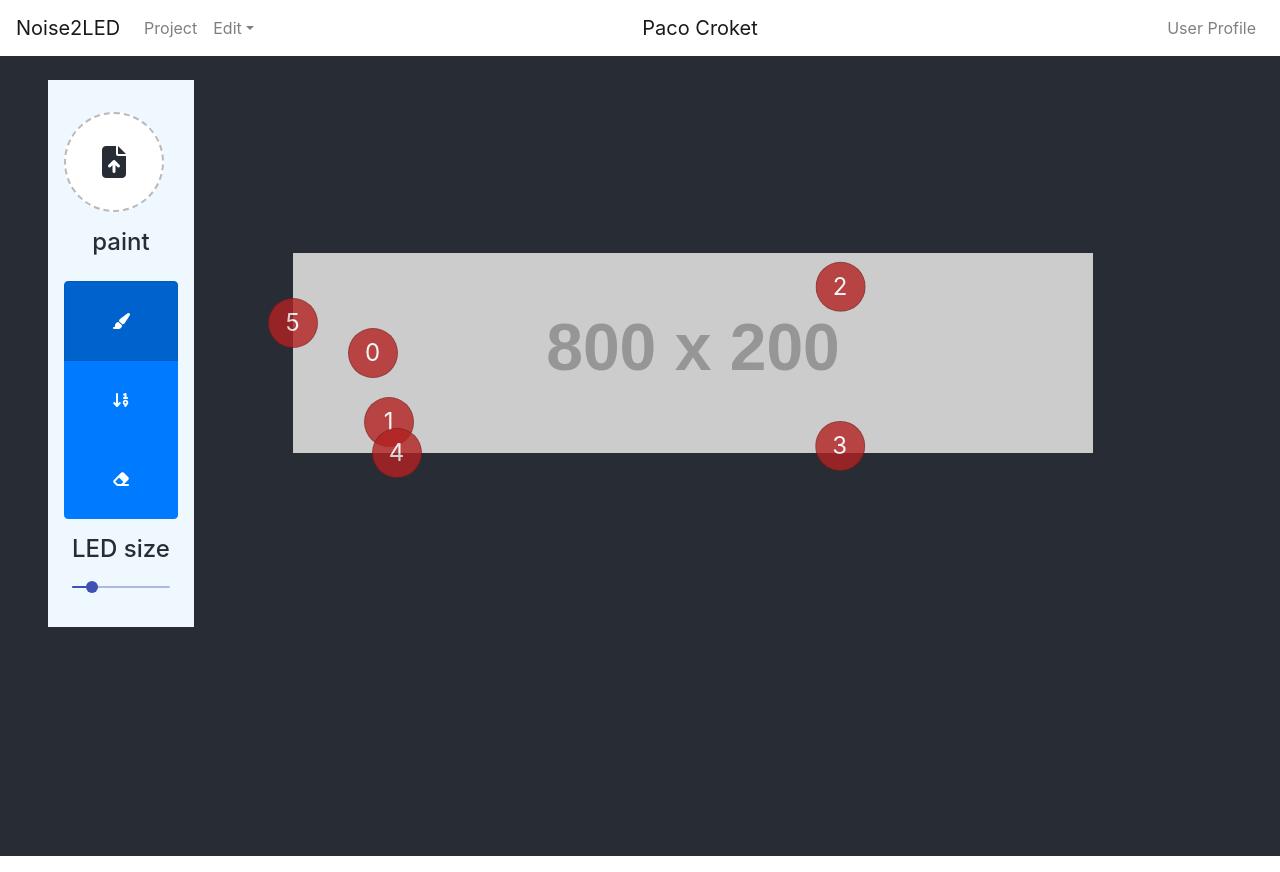
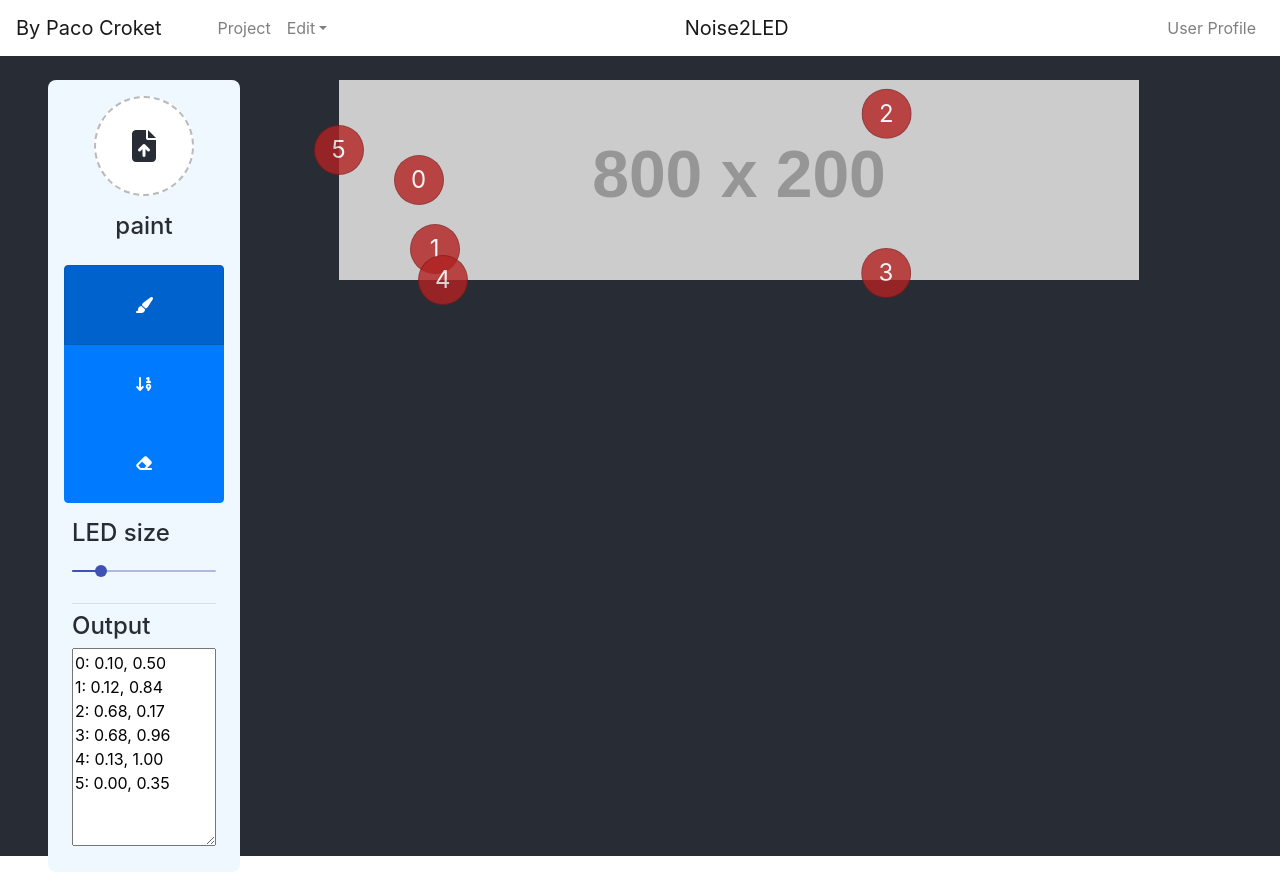
Before and after one commit to pacoCroket/coord-noise-simulation, a React (Create React App) app: page / in a window 1280 px wide. Built offline with nearby package versions, Linux system fonts and the light colour scheme.

Commit message:
output field feature

```diff
--- a/src/App.css
+++ b/src/App.css
@@ -43,7 +43,8 @@ body {
 /* EditTools */
 
 .editTools {
-  padding: 1rem 0;
+  padding: 0 0 1rem 0;
+  border-radius: 8px;
   color: #282c34;
   background-color: aliceblue;
   max-height: 100%;
@@ -87,6 +88,12 @@ body {
 
 #uploadImg {
   width: 100px;
+}
+
+.outputField {
+  /* height: 200px; */
+  /* width: 110px; */
+  font-size: 1rem;
 }
 
 /* End EditTools */
--- a/src/App.js
+++ b/src/App.js
@@ -67,9 +67,6 @@ class App extends Component {
   setLed = led2set => {
     const { x, y } = led2set;
 
-    led2set.x = x < 0 ? 0 : x > 1 ? 1 : x;
-    led2set.y = y < 0 ? 0 : y > 1 ? 1 : y;
-
     this.setState(prevState => {
       const updatedLeds = prevState.leds.map(led => {
         if (led.id === led2set.id) {
@@ -109,6 +106,7 @@ class App extends Component {
             <div className="row mx-auto">
               <div className="col-md-auto p-0">
                 <EditTools
+                  leds={this.state.leds}
                   tooling={this.state.tooling}
                   onImgAdded={this.onImgAdded}
                   paintModeChanged={this.paintModeChanged}
@@ -117,7 +115,7 @@ class App extends Component {
               </div>
               {/* TODO vertical divider */}
               <div className="col-1 p-0"></div>
-              <div className="col p-0 my-auto">
+              <div className="col p-0">
                 <Canvas
                   leds={this.state.leds}
                   tooling={this.state.tooling}
--- a/src/components/Draggable.js
+++ b/src/components/Draggable.js
@@ -58,15 +58,15 @@ export default class Draggable extends Component {
       return;
     }
 
-    this.setState(prevState => {
-      let led2set = this.props.led;
+    let led2set = this.props.led;
 
-      led2set.x = clientX / width - prevState.originalX + prevState.lastTranslateX;
-      led2set.y = clientY / height - prevState.originalY + prevState.lastTranslateY;
-      // constrain values
-      led2set.x = led2set.x < 0 ? 0 : led2set.x > 1 ? 1 : led2set.x;
-      led2set.y = led2set.y < 0 ? 0 : led2set.y > 1 ? 1 : led2set.y;
-    });
+    led2set.x = clientX / width - this.state.originalX + this.state.lastTranslateX;
+    led2set.y = clientY / height - this.state.originalY + this.state.lastTranslateY;
+    // constrain values
+    led2set.x = led2set.x < 0 ? 0 : led2set.x > 1 ? 1 : led2set.x;
+    led2set.y = led2set.y < 0 ? 0 : led2set.y > 1 ? 1 : led2set.y;
+
+    this.props.setLed(led2set);
   };
 
   handleMouseUp = () => {
--- a/src/components/EditTools.js
+++ b/src/components/EditTools.js
@@ -10,6 +10,7 @@ export default class EditTools extends Component {
   getActive = btnName => btnName === this.props.tooling.paintMode;
 
   handlePaintChange = event => {
+    // TODO BUG sometimes value == undefined
     const { value } = event.target;
     if (value === undefined) return;
     this.props.paintModeChanged(value);
@@ -19,15 +20,25 @@ export default class EditTools extends Component {
     this.props.ledSizeChanged(value);
   };
 
+  getOutput = () => {
+    let value = "";
+    this.props.leds.forEach(led => {
+      value += `${led.id}: ${led.x.toFixed(2)}, ${led.y.toFixed(2)}\n`;
+    });
+    return value;
+  };
+
   render() {
+    const { leds, onImgAdded, tooling } = this.props;
+
     return (
       <div className="d-flex flex-column editTools">
         {/* <input type="file" className="myButton" id="uploadImg" name="imgFile"></input> */}
-        <div className="Card">
-          <Dropzone onImgAdded={this.props.onImgAdded} />
+        <div className="Card mx-auto">
+          <Dropzone onImgAdded={onImgAdded} />
         </div>
 
-        <h4 className="mx-auto">{this.props.tooling.paintMode}</h4>
+        <h4 className="mx-auto">{tooling.paintMode}</h4>
         <ButtonToolbar className="btn-toolbar mx-auto px-3">
           <ToggleButtonGroup className="mx-auto w-100" vertical type="radio" name="toolbar">
             <Button
@@ -62,6 +73,7 @@ export default class EditTools extends Component {
 
         <div className="mx-4">
           <h4 className="mx-auto">LED size</h4>
+          {/* TODO feature to estimate real LED size */}
           <Slider
             onChange={this.handleSliderChange}
             ValueLabelComponent={ValueLabelComponent}
@@ -70,6 +82,22 @@ export default class EditTools extends Component {
             min={0}
             max={100}
           />
+          <hr className="my-2"></hr>
+
+          <h4 className="mx-auto">Output</h4>
+          <textarea
+            value={this.getOutput()}
+            className="outputField"
+            id="ouputField"
+            placeholder="output"
+            cols={12}
+            rows={8}
+            readOnly
+          ></textarea>
+
+          {/* <Button className="btn btn-primary toolbox-btn w-100 mx-auto" value="output" id="output" onClick={this.handleOutput}>
+            <i className="fas fa-microchip"></i>
+          </Button> */}
         </div>
       </div>
     );
--- a/src/components/NavBar.js
+++ b/src/components/NavBar.js
@@ -5,8 +5,8 @@ class NavBar extends Component {
     return (
       <div className="navbar navbar-expand-md navbar-light bg-faded">
         {/* Brand */}
-        <a className="navbar-brand" href="#">
-          Noise2LED
+        <a className="navbar-brand mr-5" href="#">
+          By Paco Croket
         </a>
         <div className="navbar-collapse collapse w-100 order-1 order-md-0 dual-collapse2" id="navbarSupportedContent">
           {/* start items */}
@@ -46,9 +46,10 @@ class NavBar extends Component {
         </div>
 
         {/* Center */}
+        {/* TODO make really in center of window */}
         <div className="mx-auto order-0">
           <a className="navbar-brand mx-auto" href="#">
-            Paco Croket
+            Noise2LED
           </a>
           <button className="navbar-toggler" type="button" data-toggle="collapse" data-target=".dual-collapse2">
             <span className="navbar-toggler-icon"></span>
```
